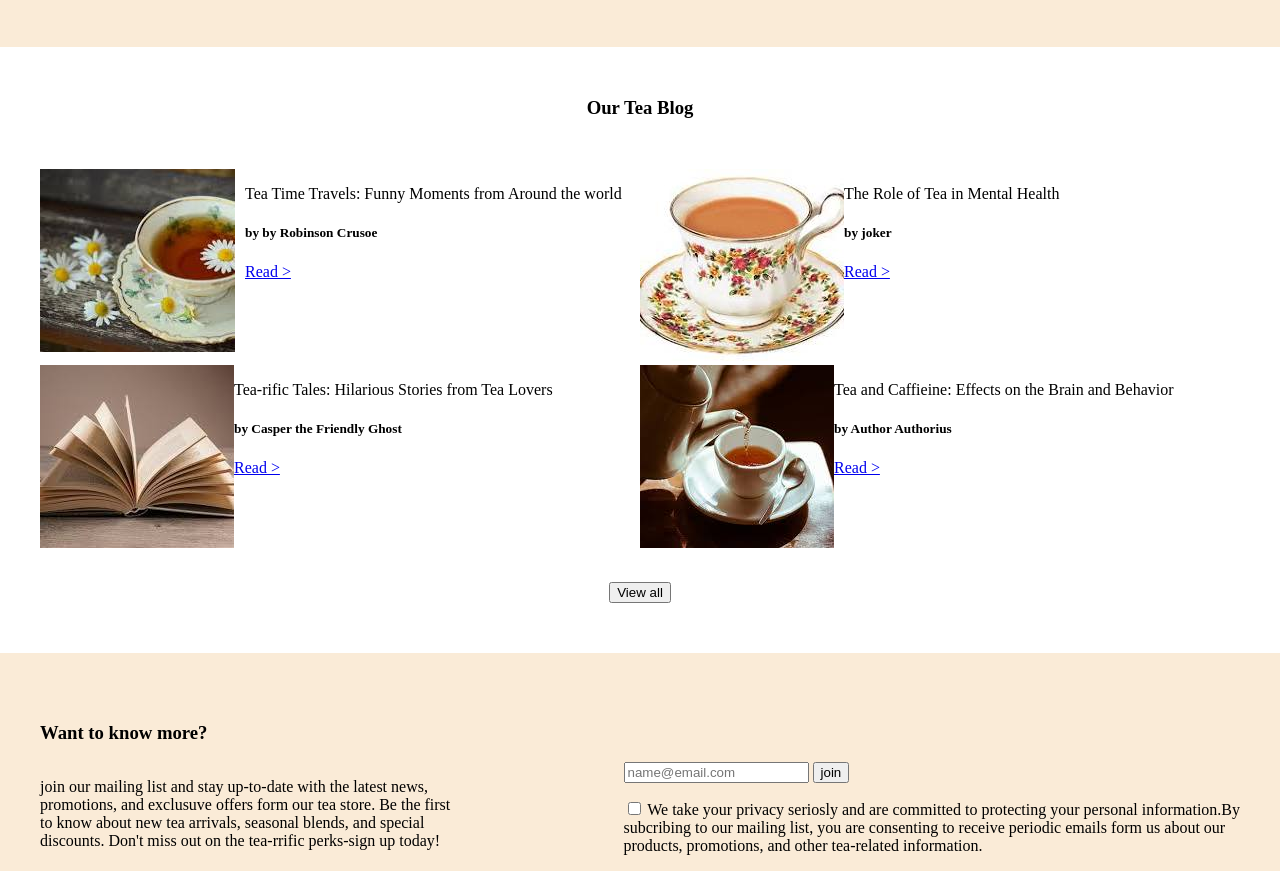
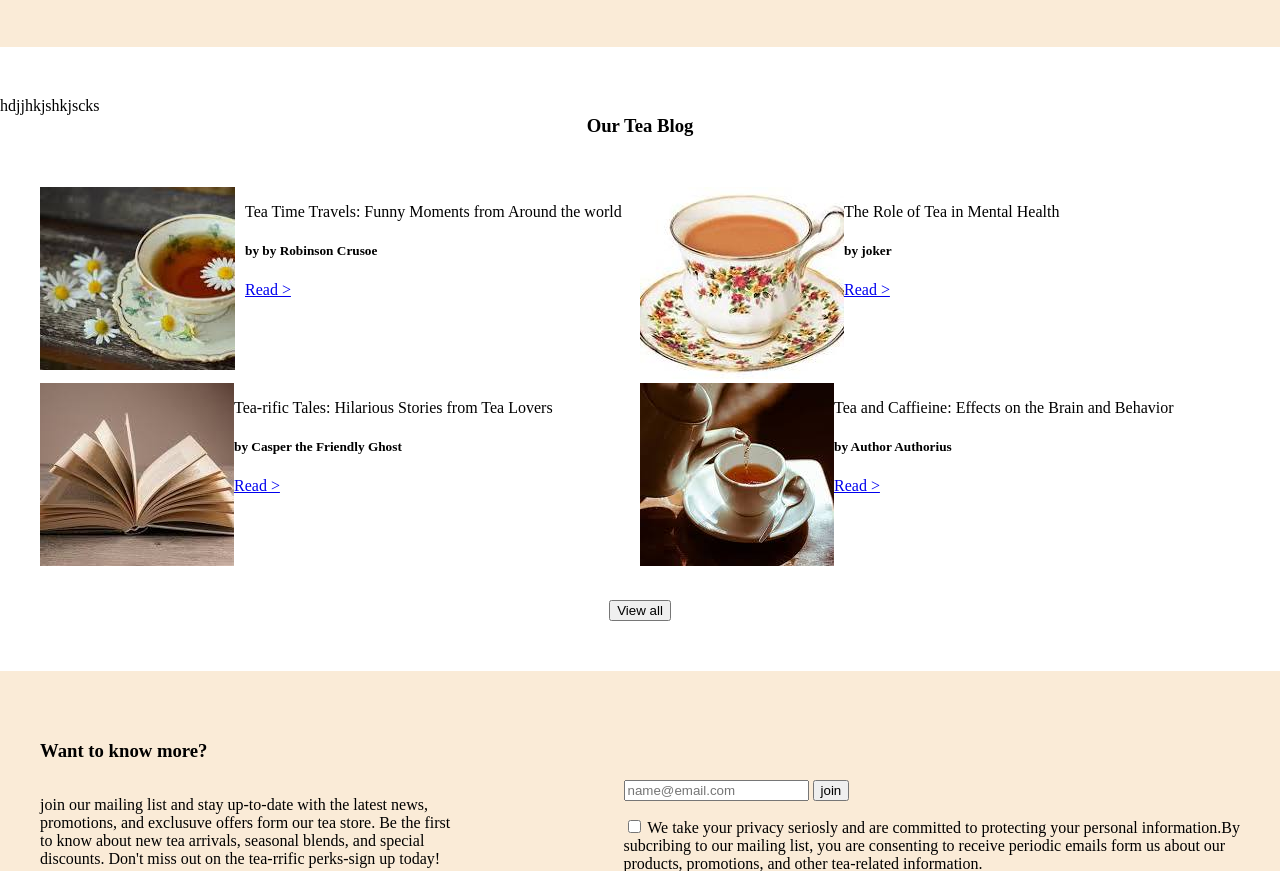
Before and after one commit to kifatet-n/test-tea, a plain HTML site: page index.html in a window 1280 px wide. Shown: the part 1433-2304 px from the top of the page. Drawn offline with Linux system fonts and the light colour scheme.

Commit message:
main-blog

```diff
--- a/index.html
+++ b/index.html
@@ -11,6 +11,7 @@
             <img src="image/logo.png" alt="" class="header-logo-image">
         </a>
         <nav class="header-nav">
+
 
             <ul class="header-nav-list">
                 <li>
@@ -134,7 +135,7 @@
 
 
 
-    <section class="main-blog">
+    <section class="main-blog">hdjjhkjshkjscks
         <h3 class="container">Our Tea Blog</h3>
         <div class="container">
         <div class="main-blog-list">
```
